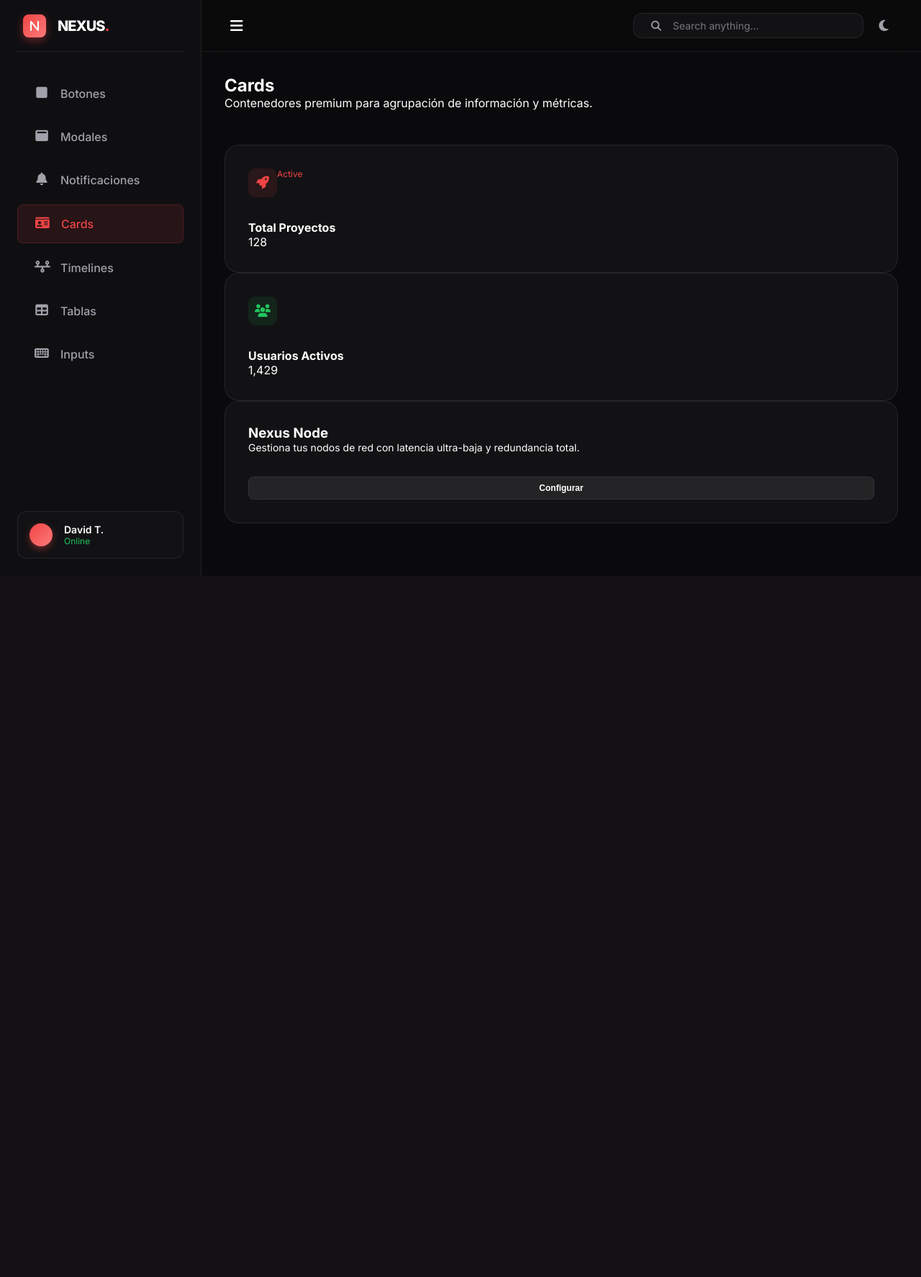
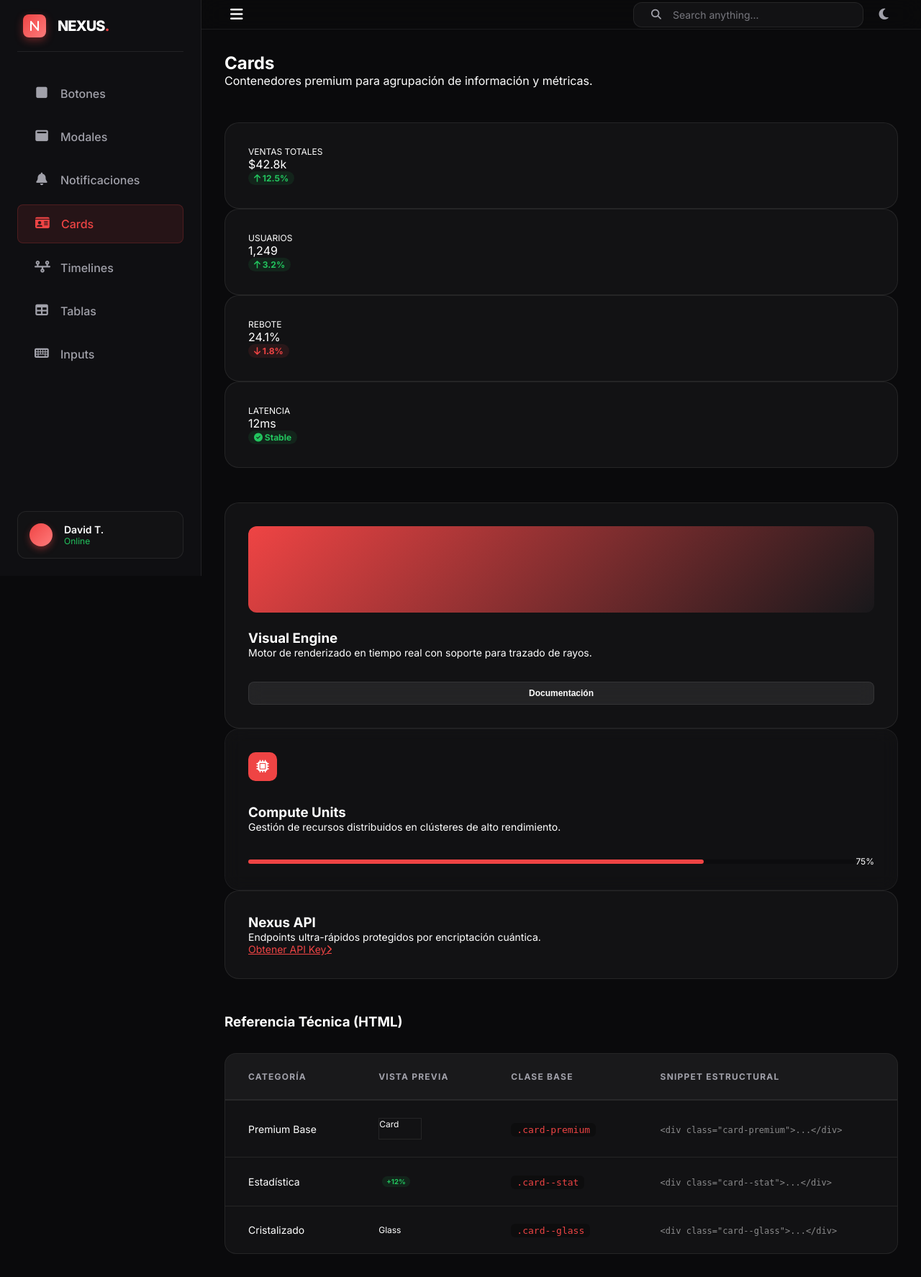
Before and after one commit to dtovar0/c20, a Flask app: page /cards in a window 1280 px wide. Shown: the whole page at 72% size. Before the commit the page ends 800 px from the top, so only its background shows below. Run offline with Flask 3, Linux system fonts and the light colour scheme; some libraries are stand-ins or nearby versions.

Commit message:
checkpoint: expanded card system with stats, glass, and interactive variants plus technical documentation

```diff
--- a/app/modules/home/templates/components/cards.html
+++ b/app/modules/home/templates/components/cards.html
@@ -9,35 +9,108 @@
         <p class="text-dim">Contenedores premium para agrupación de información y métricas.</p>
     </div>
 
-    <div class="grid grid-cols-3 gap-4">
-        <!-- Metric Card -->
+    <!-- Stats Grid -->
+    <div class="grid grid-cols-4 gap-4 mb-6">
+        <div class="card-premium card--stat">
+            <span class="text-dim text-xs mb-1">VENTAS TOTALES</span>
+            <div class="text-3xl font-bold mb-2">$42.8k</div>
+            <div class="card__trend trend--up">
+                <i class="fa-solid fa-arrow-up mr-1"></i> 12.5%
+            </div>
+        </div>
+        <div class="card-premium card--stat">
+            <span class="text-dim text-xs mb-1">USUARIOS</span>
+            <div class="text-3xl font-bold mb-2">1,249</div>
+            <div class="card__trend trend--up">
+                <i class="fa-solid fa-arrow-up mr-1"></i> 3.2%
+            </div>
+        </div>
+        <div class="card-premium card--stat">
+            <span class="text-dim text-xs mb-1">REBOTE</span>
+            <div class="text-3xl font-bold mb-2">24.1%</div>
+            <div class="card__trend trend--down">
+                <i class="fa-solid fa-arrow-down mr-1"></i> 1.8%
+            </div>
+        </div>
+        <div class="card-premium card--stat">
+            <span class="text-dim text-xs mb-1">LATENCIA</span>
+            <div class="text-3xl font-bold mb-2">12ms</div>
+            <div class="card__trend trend--up">
+                <i class="fa-solid fa-circle-check mr-1"></i> Stable
+            </div>
+        </div>
+    </div>
+
+    <div class="grid grid-cols-3 gap-6 mb-6">
+        <!-- Feature Card -->
         <div class="card-premium">
-            <div class="flex justify-between items-start mb-4">
-                <div class="icon-btn" style="background: rgba(239, 68, 68, 0.1); color: #ef4444;">
-                    <i class="fa-solid fa-rocket"></i>
-                </div>
-                <span class="text-xs text-accent">Active</span>
-            </div>
-            <h4 class="text-dim mb-1">Total Proyectos</h4>
-            <div class="text-3xl font-bold">128</div>
+            <div class="card__image-header"></div>
+            <h3 class="mb-2">Visual Engine</h3>
+            <p class="text-dim text-sm mb-4">Motor de renderizado en tiempo real con soporte para trazado de rayos.</p>
+            <button class="button button--secondary button--sm w-full">Documentación</button>
         </div>
 
-        <!-- Metric Card -->
-        <div class="card-premium">
-            <div class="flex justify-between items-start mb-4">
-                <div class="icon-btn" style="background: rgba(34, 197, 94, 0.1); color: #22c55e;">
-                    <i class="fa-solid fa-users"></i>
+        <!-- Glass Card -->
+        <div class="card-premium card--glass">
+            <div class="icon-btn mb-4" style="background: var(--accent-solid); color: white;">
+                <i class="fa-solid fa-microchip"></i>
+            </div>
+            <h3 class="mb-2">Compute Units</h3>
+            <p class="text-dim text-sm mb-4">Gestión de recursos distribuidos en clústeres de alto rendimiento.</p>
+            <div class="flex items-center gap-2">
+                <div class="flex-grow bg-dark-pill" style="height: 6px; background: rgba(0,0,0,0.3); border-radius: 3px;">
+                    <div style="width: 75%; height: 100%; background: var(--accent-solid); border-radius: 3px;"></div>
                 </div>
+                <span class="text-xs">75%</span>
             </div>
-            <h4 class="text-dim mb-1">Usuarios Activos</h4>
-            <div class="text-3xl font-bold">1,429</div>
         </div>
 
-        <!-- Feature Card -->
-        <div class="card-premium">
-            <h3 class="mb-2">Nexus Node</h3>
-            <p class="text-dim mb-4 text-sm">Gestiona tus nodos de red con latencia ultra-baja y redundancia total.</p>
-            <button class="button button--secondary button--sm w-full">Configurar</button>
+        <!-- Simple Card -->
+        <div class="card-premium h-full flex flex-col justify-between">
+            <div>
+                <h3 class="mb-2">Nexus API</h3>
+                <p class="text-dim text-sm">Endpoints ultra-rápidos protegidos por encriptación cuántica.</p>
+            </div>
+            <a href="#" class="text-accent text-sm font-bold flex items-center gap-2 mt-4">
+                Obtener API Key <i class="fa-solid fa-chevron-right text-xs"></i>
+            </a>
+        </div>
+    </div>
+
+    <!-- Technical Table -->
+    <div class="glass-panel p-6">
+        <h3 class="mb-4">Referencia Técnica (HTML)</h3>
+        <div class="table-container">
+            <table class="table-premium">
+                <thead>
+                    <tr>
+                        <th>Categoría</th>
+                        <th>Vista Previa</th>
+                        <th>Clase Base</th>
+                        <th>Snippet Estructural</th>
+                    </tr>
+                </thead>
+                <tbody>
+                    <tr>
+                        <td class="font-bold">Premium Base</td>
+                        <td><div class="bg-secondary p-2 rounded-lg text-xs" style="width: 60px; height: 30px; border: 1px solid var(--border-subtle)">Card</div></td>
+                        <td><span class="code-tag">.card-premium</span></td>
+                        <td><code class="text-xs opacity-50">&lt;div class="card-premium"&gt;...&lt;/div&gt;</code></td>
+                    </tr>
+                    <tr>
+                        <td class="font-bold">Estadística</td>
+                        <td><div class="card__trend trend--up" style="scale: 0.8;">+12%</div></td>
+                        <td><span class="code-tag">.card--stat</span></td>
+                        <td><code class="text-xs opacity-50">&lt;div class="card--stat"&gt;...&lt;/div&gt;</code></td>
+                    </tr>
+                    <tr>
+                        <td class="font-bold">Cristalizado</td>
+                        <td><div class="bg-white/5 p-2 rounded-lg text-xs" style="width: 60px; border: 1px solid white/10">Glass</div></td>
+                        <td><span class="code-tag">.card--glass</span></td>
+                        <td><code class="text-xs opacity-50">&lt;div class="card--glass"&gt;...&lt;/div&gt;</code></td>
+                    </tr>
+                </tbody>
+            </table>
         </div>
     </div>
 </section>
--- a/assets/css/components.css
+++ b/assets/css/components.css
@@ -726,3 +726,35 @@
     from { transform: translateY(100%) scale(0.9); opacity: 0; }
     to { transform: translateY(0) scale(1); opacity: 1; }
 }
+
+/* Advanced Card Variations */
+.card--stat {
+    display: flex;
+    flex-direction: column;
+    justify-content: center;
+}
+
+.card__trend {
+    font-size: 0.75rem;
+    font-weight: 700;
+    padding: 2px 8px;
+    border-radius: 99px;
+    width: fit-content;
+}
+
+.trend--up { background: rgba(34, 197, 94, 0.1); color: #22c55e; }
+.trend--down { background: rgba(239, 68, 68, 0.1); color: #ef4444; }
+
+.card--glass {
+    background: rgba(255, 255, 255, 0.03);
+    backdrop-filter: blur(12px);
+    border: 1px solid rgba(255, 255, 255, 0.05);
+}
+
+.card__image-header {
+    width: 100%;
+    height: 120px;
+    background: linear-gradient(135deg, var(--accent-solid) 0%, #18181b 100%);
+    border-radius: 12px;
+    margin-bottom: var(--space-3);
+}
```
